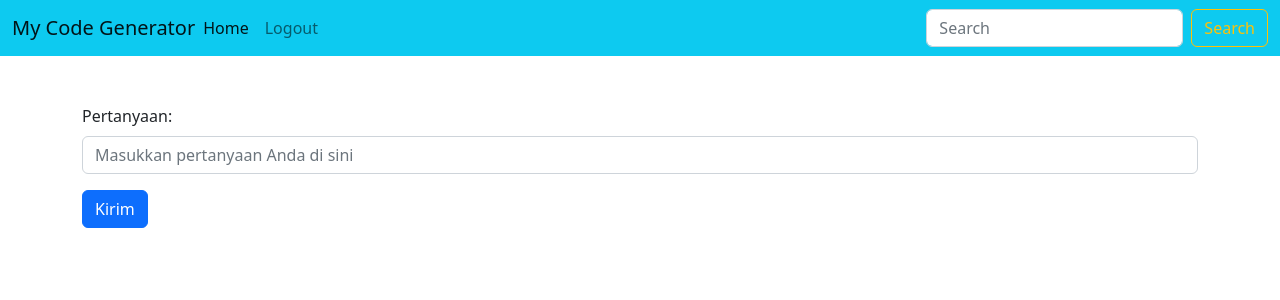
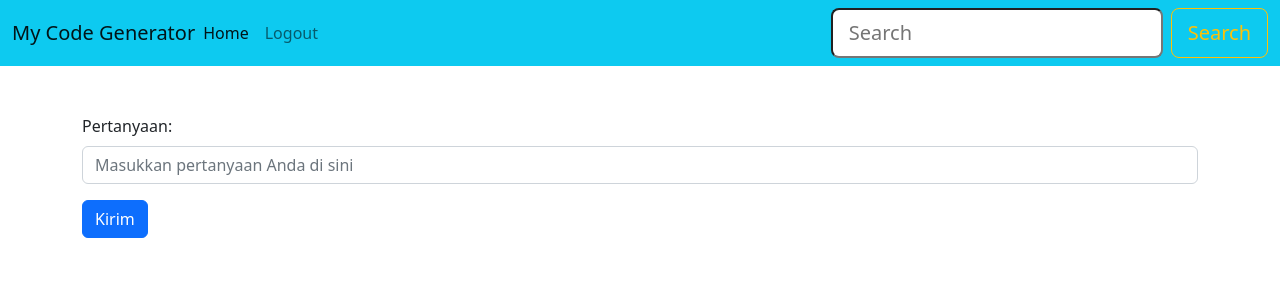
Before and after one commit to moh-ariful/text-generator, a Django app: page / in a window 1280 px wide. Shown: the top 300 px of the page. Run offline with Django 4.2, Linux system fonts and the light colour scheme; the visitor is signed in with stand-in values (Sample User, id 1).

Commit message:
Update base.html

```diff
--- a/templates/base.html
+++ b/templates/base.html
@@ -30,8 +30,8 @@
             {% endif %}
           </ul>
           <form class="d-flex" role="search" method="get" action="{% url 'search' %}">
-            <input class="form-control me-2" type="search" name="q" placeholder="Search" aria-label="Search" value="{{ request.GET.q }}">
-            <button class="btn btn-outline-warning" type="submit">Search</button>
+            <input class="form-control-lg me-2" type="search" name="q" placeholder="Search" aria-label="Search" value="{{ request.GET.q }}">
+            <button class="btn btn-outline-warning btn-lg" type="submit">Search</button>
           </form>
 
         </div>
```
